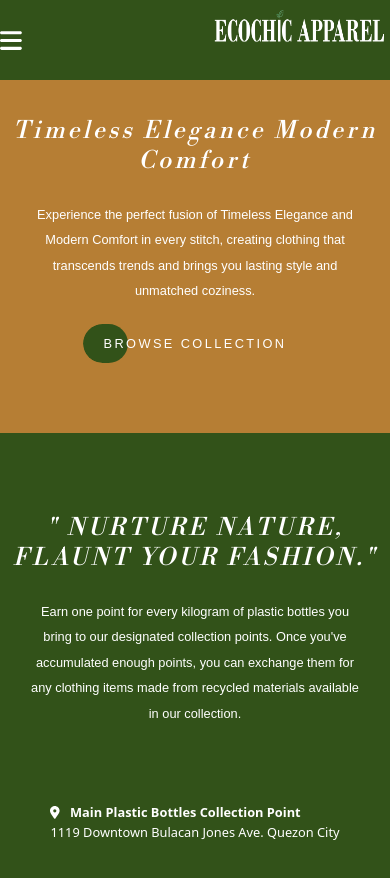
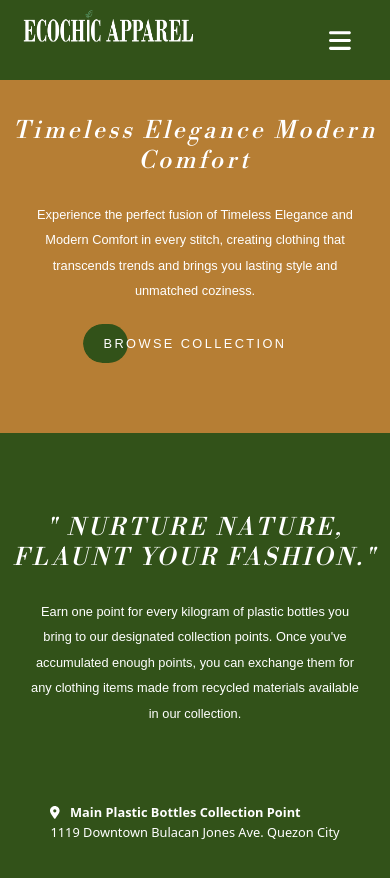
Before and after one commit to dvjnpojascodes/Ecochic-Apparel-Website, a React (Create React App) app: page / in a window 390 px wide. Shown: the top 878 px of the page. Built offline with nearby package versions, Linux system fonts and the light colour scheme; a web font is replaced by a local one.

Commit message:
modified the navbar spacing in mobile view

```diff
--- a/src/components/Navbar/navbar.jsx
+++ b/src/components/Navbar/navbar.jsx
@@ -34,7 +34,7 @@
 
 
     return (
-        <nav style={{ background: getNavbarColor() }} className='flex justify-between'>
+        <nav style={{ background: getNavbarColor() }} className='flex justify-between px-[1.2em] md:flex-row flex-row-reverse'>
         <input type="checkbox" id="check" />
         <label htmlFor="check" className="checkbtn">
           <FontAwesomeIcon icon="fa-solid fa-bars" />
```
